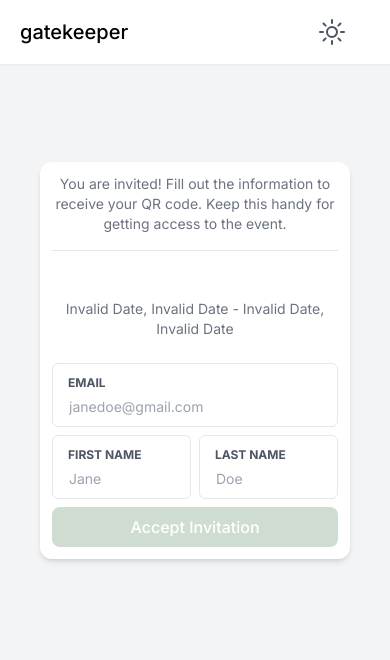
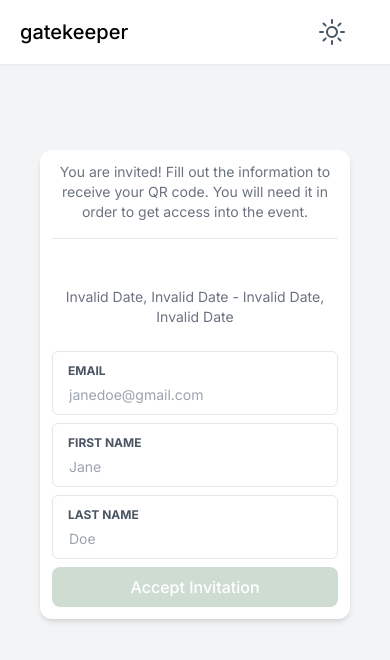
Before and after one commit to UNLV-CS-GANG/gatekeeper, a Next.js app: page /invite/1 in a window 390 px wide. Shown: the top 660 px of the page. Built offline with nearby package versions, Linux system fonts and the light colour scheme; no server answers.

Commit message:
style: :lipstick: minor update to invite form mobile view

```diff
--- a/components/Invite/InviteForm.tsx
+++ b/components/Invite/InviteForm.tsx
@@ -80,12 +80,12 @@ export default function InviteForm({ eventId }: { eventId: string }) {
   return (
     <>
       {!qrSrc && (
-        <div className="relative mt-10 flex h-3/5 place-items-center justify-center">
+        <div className="relative mt-16 flex h-3/5 place-items-center justify-center sm:mt-10">
           <div className="w-full rounded-xl bg-white p-3 shadow-md sm:w-1/2 sm:p-10">
             <div className="pb-6">
               <p className="pb-4 text-center text-sm text-gray-500 sm:text-base">
                 You are invited! Fill out the information to receive your QR
-                code. Keep this handy for getting access to the event.
+                code. You will need it in order to get access into the event.
               </p>
               <hr />
               <h1 className="pt-6 text-center text-xl font-medium text-gray-700 sm:text-2xl">
@@ -132,8 +132,8 @@ export default function InviteForm({ eventId }: { eventId: string }) {
                 />
               </div>
 
-              <div className="flex space-x-2">
-                <div className="relative w-1/2">
+              <div className="space-y-2 sm:flex sm:space-x-2 sm:space-y-0">
+                <div className="relative sm:w-1/2">
                   <label
                     htmlFor="first-name"
                     className="absolute left-4 top-3 text-xs font-bold uppercase text-gray-600"
@@ -155,7 +155,7 @@ export default function InviteForm({ eventId }: { eventId: string }) {
                   />
                 </div>
 
-                <div className="relative w-1/2">
+                <div className="relative sm:w-1/2">
                   <label
                     htmlFor="last-name"
                     className="absolute left-4 top-3 text-xs font-bold uppercase text-gray-600"
```
